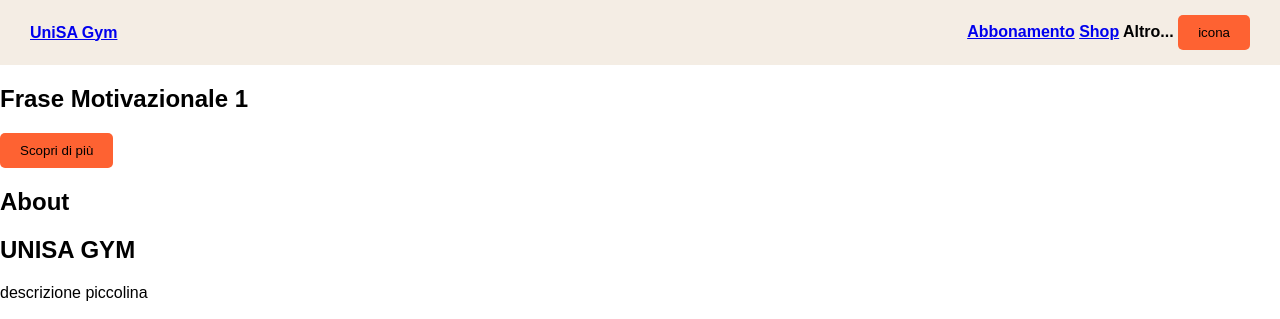
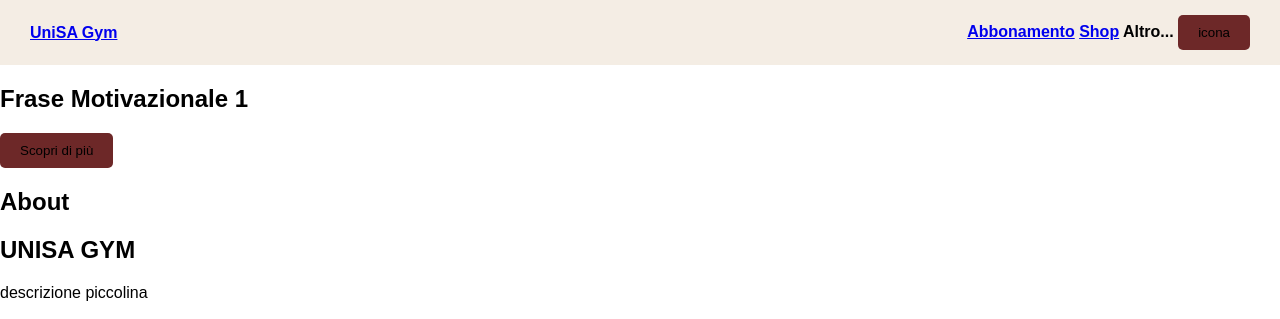
Before and after one commit to Teddyno/Progetto_TW, a PHP site: page /index.php in a window 1280 px wide. Shown: the top 319 px of the page. Run offline with PHP 8.4, Linux system fonts and the light colour scheme.

Commit message:
Css header 1

```diff
--- a/stylesheet/headerStyle.css
+++ b/stylesheet/headerStyle.css
@@ -1,4 +1,3 @@
-
 
 .header {
     display: flex;
--- a/stylesheet/style.css
+++ b/stylesheet/style.css
@@ -1,17 +1,10 @@
 @import "headerStyle.css";
 
-body{
+body {
     font-family: Arial, Helvetica, sans-serif;
     margin: 0;
     padding: 0;
     box-sizing: border-box;
-}
-
-button{
-    border: none;
-    padding: 10px 20px;
-    border-radius: 5px;
-    background-color: #fe6232;
 }
 
 .header {
@@ -30,3 +23,10 @@ button{
     display: flex;
     gap: 20px;
 }
+
+button{
+    border: none;
+    padding: 10px 20px;
+    border-radius: 5px;
+    background-color: #6d2828;
+}
```
